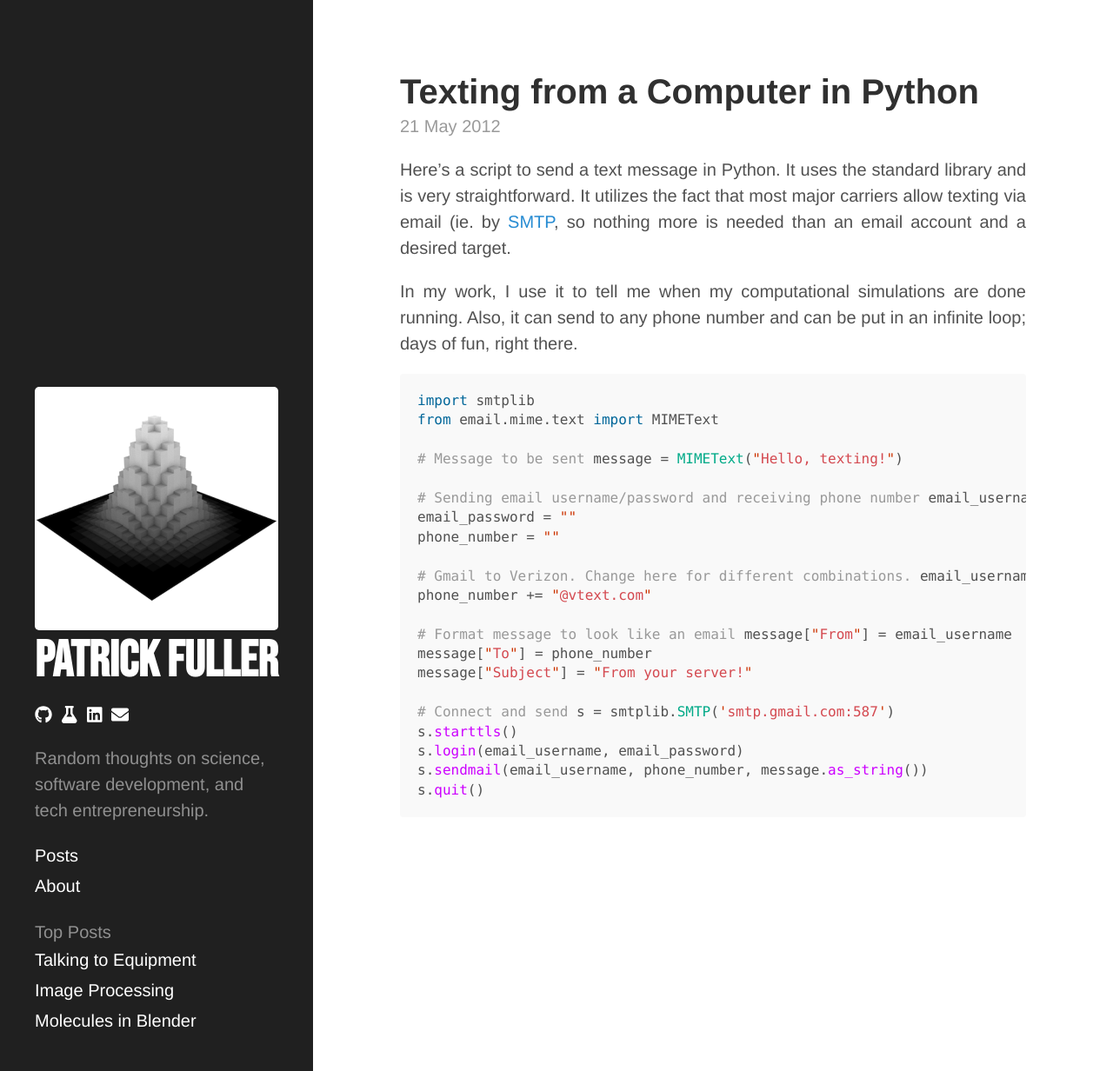
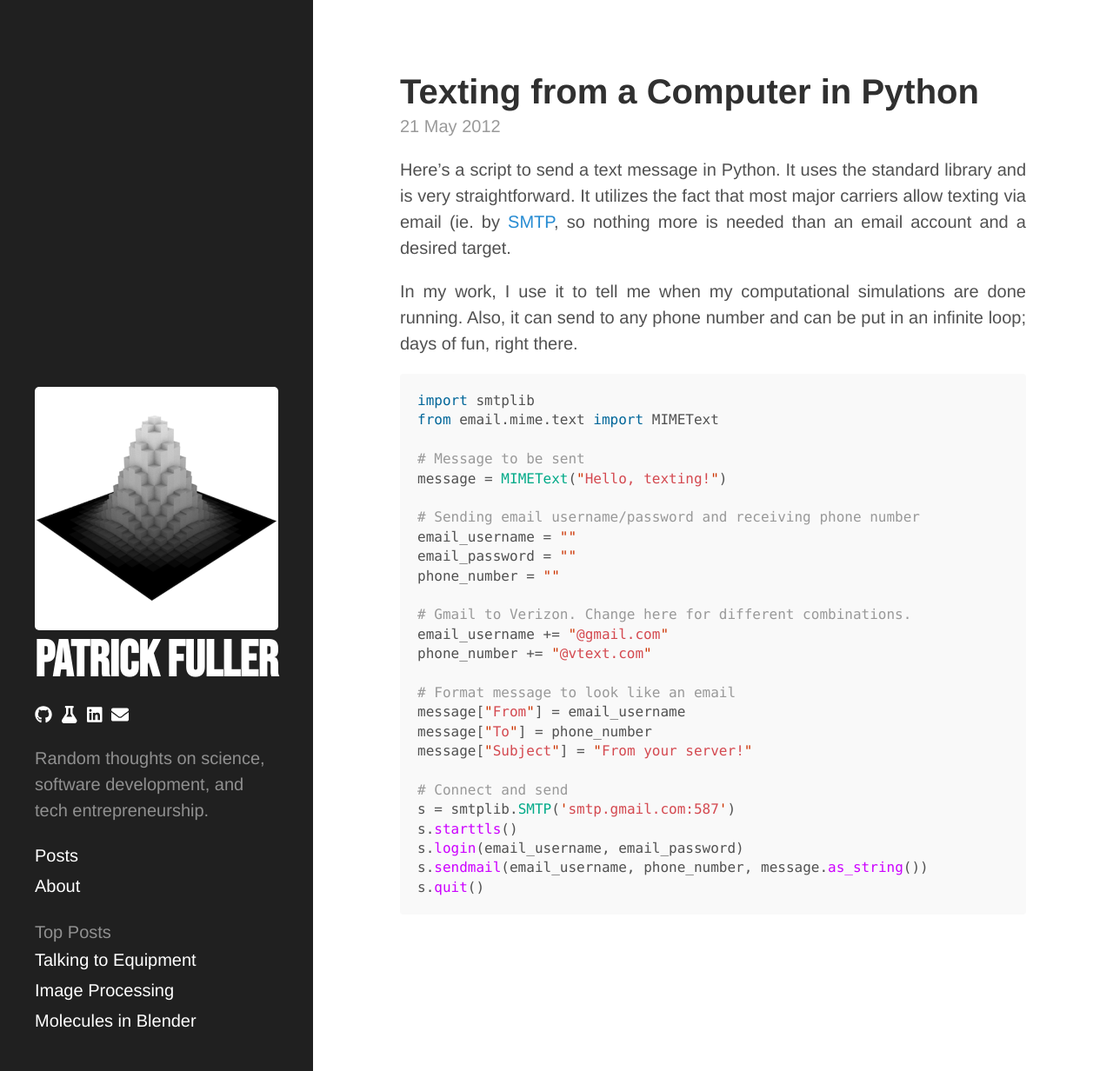
Before and after one commit to patrickfuller/patrickfuller.github.io, a Jekyll site: the page built from _posts/2012-05-21-texting-from-your-server-in-python.md, in a window 1280 px wide and 1232 px high. Shown: the whole window at 87% size. Built offline with Jekyll 4.4.1, drawn with Linux system fonts in a browser that asks for light colours; comment, search, counter and statistics services are not loaded.

Commit message:
Fix code comment newlines being stripped

```diff
--- a/assets/css/custom.css
+++ b/assets/css/custom.css
@@ -97,18 +97,10 @@
   }
 }
 
-/* Remove spacing and weird theme coloring around inline code */
-code {
-  color: inherit;
-  background: none;
-  padding: 0;
-}
 /* Horizontal scroll long code lines. From https://stackoverflow.com/a/23393920 */
-.highlight pre code * {
-  white-space: nowrap;
-}
 .highlight pre {
   overflow-x: auto;
+  word-wrap: normal;
 }
 .highlight pre code {
   white-space: pre;
```
